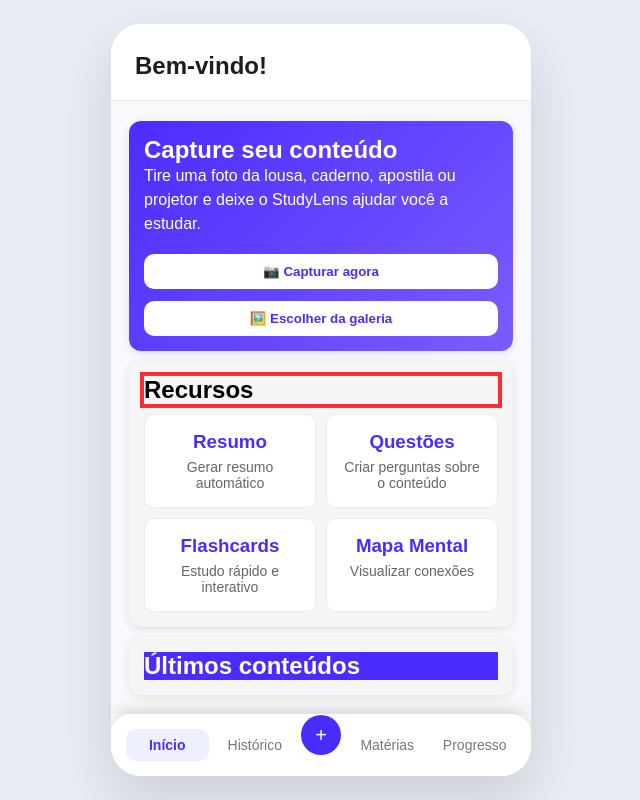
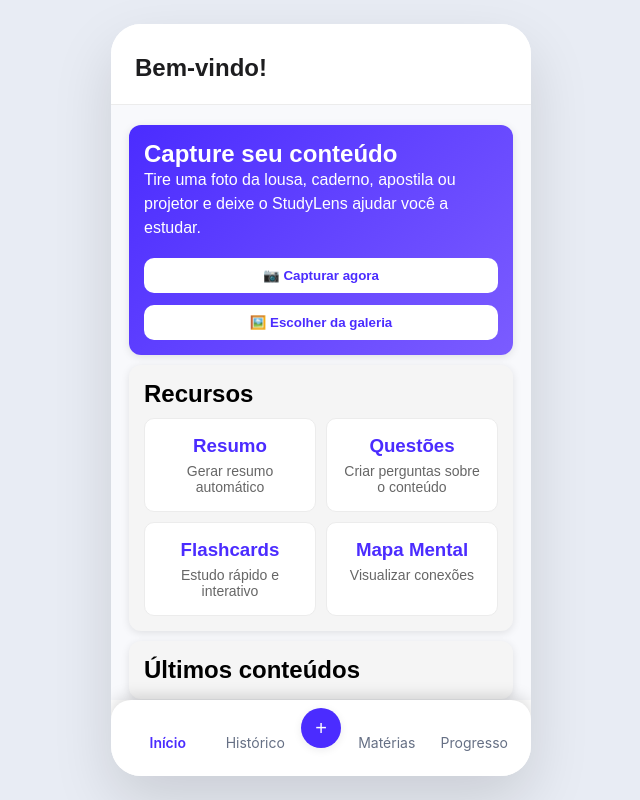
Before and after one commit to br330a/StudyLens, a React (Vite) app in the folder react-app/: page /app in a window 1280 px wide. Shown: the whole page, without its empty margins (319-959 px from the left). Built offline with nearby package versions, Linux system fonts and the light colour scheme; no server answers.

Commit message:
refactor: integrar estilos legados às camadas do TailWind

```diff
--- a/react-app/src/App.jsx
+++ b/react-app/src/App.jsx
@@ -1,7 +1,6 @@
 
 import useStudyHistory from "./hooks/useStudyHistory";
 
-import "./styles/app.css";
 
 import AppRoutes from "./routes/AppRoutes";
 
--- a/react-app/src/components/BottomNav.jsx
+++ b/react-app/src/components/BottomNav.jsx
@@ -1,10 +1,9 @@
 import {
     useLocation,
-    useNavigate
+    useNavigate,
 } from "react-router-dom";
 
 function BottomNav() {
-
     const navigate = useNavigate();
     const location = useLocation();
 
@@ -16,76 +15,145 @@
         return location.pathname.startsWith(caminho);
     }
 
+    function classeItem(caminho) {
+        const classeBase = `
+            w-full
+            appearance-none
+            border-0
+            bg-transparent
+            px-1.5 py-2
+            font-study
+            text-sm
+            cursor-pointer
+            rounded-study-sm
+            transition-colors
+            focus-visible:outline-2
+            focus-visible:outline-offset-2
+            focus-visible:outline-study-primary
+        `;
+
+        const classeEstado = estaAtivo(caminho)
+            ? `
+                bg-study-primary-soft
+                font-semibold
+                text-study-primary
+            `
+            : `
+                text-study-text-muted
+                hover:bg-study-surface-muted
+            `;
+
+        return `${classeBase} ${classeEstado}`;
+    }
 
     return (
-        <nav>
-            <ul>
-
-                <li
-                    className={
-                        estaAtivo("/app")
-                            ? "nav-item active"
-                            : "nav-item"
-                    }
+        <nav
+            aria-label="Navegação do StudyLens"
+            className="
+                sticky bottom-0 z-20
+                shrink-0
+                rounded-t-[20px]
+                bg-study-surface
+                p-[15px]
+                shadow-[0_-4px_15px_rgba(0,0,0,0.15)]
+            "
+        >
+            <ul
+                className="
+                    m-0
+                    flex
+                    w-full
+                    list-none
+                    items-center
+                    justify-between
+                    gap-1
+                    p-0
+                "
+            >
+                <li className="flex-1">
+                    <button
+                        type="button"
+                        className={classeItem("/app")}
                         onClick={() =>
                             navigate("/app")
                         }
                     >
                         Início
+                    </button>
                 </li>
 
-
-                <li
-                    className={
-                        estaAtivo("/app/historico")
-                            ? "nav-item active"
-                            : "nav-item"
-                    }
+                <li className="flex-1">
+                    <button
+                        type="button"
+                        className={classeItem(
+                            "/app/historico"
+                        )}
                         onClick={() =>
                             navigate("/app/historico")
                         }
                     >
                         Histórico
+                    </button>
                 </li>
 
-
-                <li
-                    className="nav-item center"
+                <li className="flex-none">
+                    <button
+                        type="button"
+                        aria-label="Capturar conteúdo"
+                        className="
+                            -mt-5
+                            flex size-10
+                            appearance-none
+                            items-center
+                            justify-center
+                            rounded-full
+                            border-0
+                            bg-study-primary
+                            text-xl
+                            text-white
+                            cursor-pointer
+                            shadow-study-sm
+                            transition-colors
+                            hover:bg-study-primary-hover
+                            focus-visible:outline-2
+                            focus-visible:outline-offset-2
+                            focus-visible:outline-study-primary
+                        "
                         onClick={() =>
                             navigate("/app")
                         }
                     >
                         +
+                    </button>
                 </li>
 
-
-                <li
-                    className={
-                        estaAtivo("/app/materias")
-                            ? "nav-item active"
-                            : "nav-item"
-                    }
+                <li className="flex-1">
+                    <button
+                        type="button"
+                        className={classeItem(
+                            "/app/materias"
+                        )}
                         onClick={() =>
                             navigate("/app/materias")
                         }
                     >
                         Matérias
+                    </button>
                 </li>
 
-
-                <li
-                    className={
-                        estaAtivo("/app/progresso")
-                            ? "nav-item active"
-                            : "nav-item"
-                    }
+                <li className="flex-1">
+                    <button
+                        type="button"
+                        className={classeItem(
+                            "/app/progresso"
+                        )}
                         onClick={() =>
                             navigate("/app/progresso")
                         }
                     >
                         Progresso
+                    </button>
                 </li>
-
             </ul>
         </nav>
     );
--- a/react-app/src/components/Header.jsx
+++ b/react-app/src/components/Header.jsx
@@ -1,7 +1,23 @@
 function Header() {
     return (
-        <header>
-            <h1>Bem-vindo!</h1>
+        <header
+            className="
+                shrink-0
+                border-b border-study-border
+                bg-study-surface
+                px-6 pb-5 pt-7
+            "
+        >
+            <h1
+                className="
+                    m-0
+                    text-2xl
+                    font-bold
+                    text-study-text
+                "
+            >
+                Bem-vindo!
+            </h1>
         </header>
     );
 }
--- a/react-app/src/pages/Home.jsx
+++ b/react-app/src/pages/Home.jsx
@@ -79,7 +79,7 @@
 
             <section>
 
-                <h2 className="outline-4 outline-red-500">Recursos</h2>
+                <h2>Recursos</h2>
 
                 <div className="cards">
 
@@ -97,7 +97,7 @@
 
             <section>
 
-                <h2 className="bg-study-primary text-white">Últimos conteúdos</h2>
+                <h2>Últimos conteúdos</h2>
 
                 <div id="listaConteudos"></div>
 
--- a/react-app/src/styles/app.css
+++ b/react-app/src/styles/app.css
@@ -33,20 +33,6 @@
     box-shadow: 0 25px 60px rgba(0,0,0,0.13);
 }
 
-header {
-    padding: 28px 24px 20px;
-
-    background: white;
-
-    color: #1d1d1f;
-
-    border-bottom: 1px solid #ececec;
-}
-
-header h1 {
-    font-size: 24px;
-    font-weight: 700;
-}
 
 main {
     flex: 1;
@@ -73,67 +59,6 @@
     border-radius: 10px;
 }
 
-nav {
-    position: sticky;
-    bottom: 0;
-
-    padding: 15px;
-    background: white;
-
-    box-shadow: 0 -4px 15px rgba(0,0,0,0.15);
-
-    border-top-left-radius: 20px;
-    border-top-right-radius: 20px;
-
-}
-
-nav ul {
-    list-style: none;
-    display: flex;
-    justify-content: space-between;
-    align-items: center;
-    width: 100%;
-    gap: 5px;
-}
-
-nav li {
-    flex: 1;
-    text-align: center;
-    cursor: pointer;
-    padding: 8px 6px;
-    border-radius: 10px;
-
-    background: transparent;
-    color: #777;
-    transition: 0.2s;
-
-    font-size: 14px;
-}
-
-nav li:hover {
-    background: #e4e4e4;
-}
-
-.center {
-    background: #4b2cff;
-    color: white;
-    width: 40px;
-    height: 40px;
-    border-radius: 50%;
-
-    display: flex;
-    align-items: center;
-    justify-content: center;
-
-    flex: none;
-
-    font-size: 20px;
-    margin-top: -20px;
-}
-
-.center:hover{
-    background-color: #7053f2;
-}
 
 section {
     background: #f5f5f5;
@@ -202,11 +127,6 @@
     line-height: 1.4;
 }
 
-nav li.active {
-    background: #eef0ff;
-    color: #4b2cff;
-    font-weight: 600;
-}
 
 .tela {
     display: none;
--- a/react-app/src/styles/tailwind.css
+++ b/react-app/src/styles/tailwind.css
@@ -1,6 +1,7 @@
 @layer theme, base, components, utilities;
 
 @import "tailwindcss/theme.css" layer(theme);
+@import "./app.css" layer(components);
 @import "tailwindcss/utilities.css" layer(utilities);
 
 @theme {
```
Lines whose indentation alone changed are shown as unchanged.
